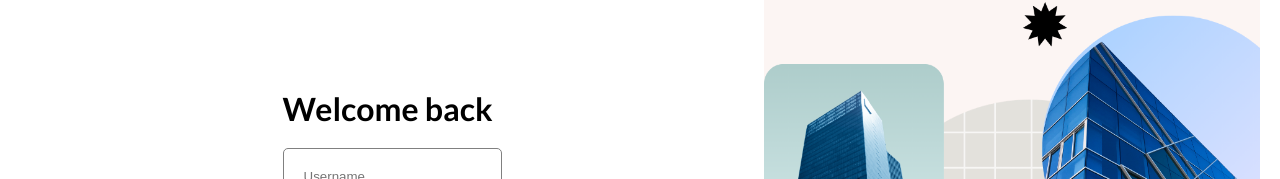
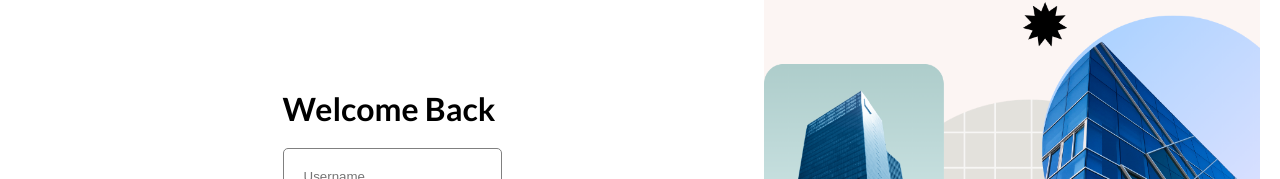
Before and after one commit to tinkugupta5/Real-Estate-MERN-Stack-App, a React (Vite) app in the folder client/: page /login in a window 1280 px wide. Shown: the part 208-387 px from the top of the page. Built offline with nearby package versions, Linux system fonts and the light colour scheme.

Commit message:
chnages in login

```diff
--- a/client/src/routes/login/login.jsx
+++ b/client/src/routes/login/login.jsx
@@ -37,7 +37,7 @@ function Login() {
     <div className="login">
       <div className="formContainer">
         <form onSubmit={handleSubmit}>
-          <h1>Welcome back</h1>
+          <h1>Welcome Back</h1>
           <input name="username" required minLength={3} maxLength={20} type="text" placeholder="Username" />
           <input name="password" required type="password" placeholder="Password" />
           <button>Login</button>
```
